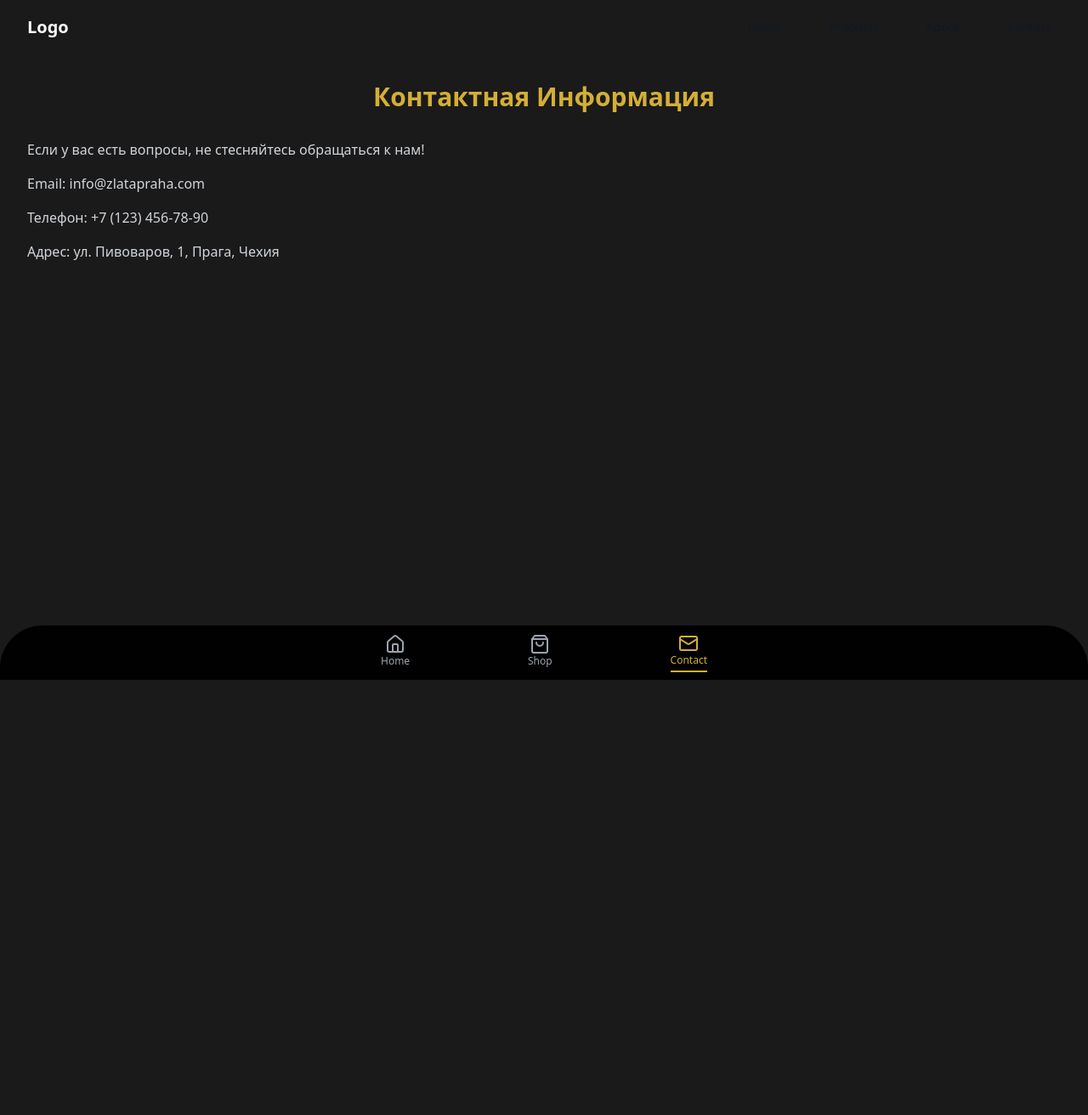
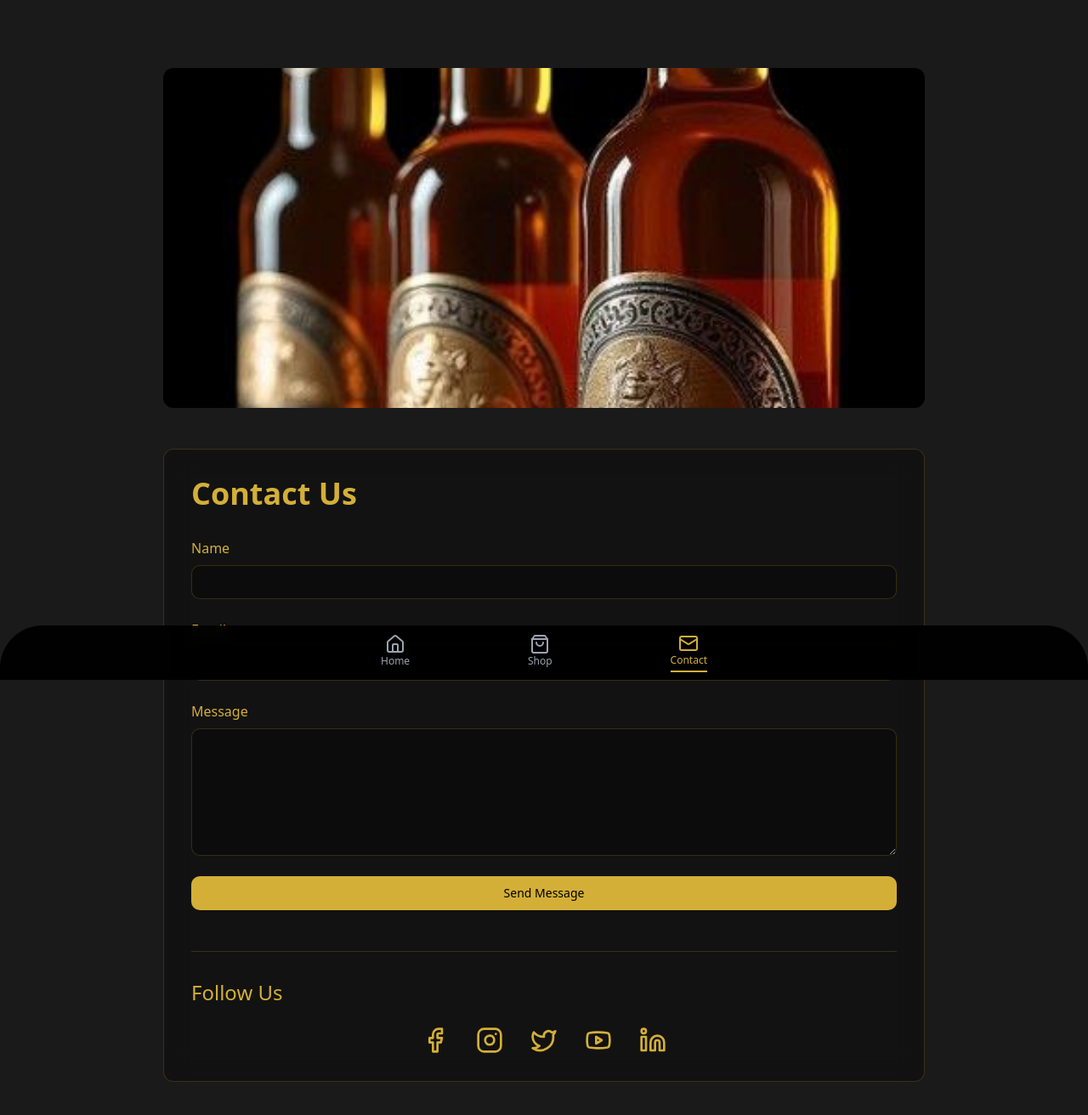
Before and after one commit to CYBERSTALKER07/zlata_praha, a React (Vite) app: page /contact in a window 1280 px wide. Shown: the top 1312 px of the page at 85% size. Before the commit the page ends 800 px from the top, so only its background shows below. Built offline with nearby package versions, Linux system fonts and the light colour scheme.

Commit message:
Reverted to edit 7c413f6b-6e50-47f4-a723-4dabdf4e766f: "Add additional sections to project
Implemented new sections to enhance the project layout and content.
[skip gpt_engineer]"

```diff
--- a/src/components/Features.tsx
+++ b/src/components/Features.tsx
@@ -5,18 +5,18 @@ import { Zap, Shield, Star } from "lucide-react";
 const features = [
   {
     icon: Zap,
-    title: "Молниеносная Скорость",
-    description: "Испытайте невероятную скорость и производительность нашей платформы."
+    title: "Lightning Fast",
+    description: "Experience incredible speed and performance with our optimized platform."
   },
   {
     icon: Shield,
-    title: "Безопасность в Основе",
-    description: "Создано с учетом безопасности, гарантируя защиту ваших данных."
+    title: "Secure by Design",
+    description: "Built with security in mind, ensuring your data is always protected."
   },
   {
     icon: Star,
-    title: "Премиум Качество",
-    description: "Наслаждайтесь первоклассными функциями, превосходящими ожидания."
+    title: "Premium Quality",
+    description: "Enjoy top-tier features and functionality that exceed expectations."
   }
 ];
 
@@ -50,10 +50,10 @@ export const Features = () => {
       <div className="max-w-7xl mx-auto px-4 sm:px-6 lg:px-8">
         <div className="text-center mb-16">
           <h2 className="text-3xl font-bold text-gray-900 sm:text-4xl">
-            Почему Выбирают Нас
+            Why Choose Us
           </h2>
           <p className="mt-4 text-lg text-gray-600">
-            Откройте для себя, что делает нашу платформу уникальной
+            Discover what makes our platform unique
           </p>
         </div>
 
--- a/src/pages/Contact.tsx
+++ b/src/pages/Contact.tsx
@@ -1,17 +1,68 @@
-import { Navigation } from "@/components/Navigation";
+import { Button } from "@/components/ui/button";
+import { Input } from "@/components/ui/input";
+import { Textarea } from "@/components/ui/textarea";
+import { Facebook, Instagram, Twitter, Youtube, Linkedin } from "lucide-react";
+import SplashScreen from "@/components/SplashScreen";
 
 const Contact = () => {
   return (
-    <div className="min-h-screen bg-darkBg">
-      <Navigation />
-      <div className="max-w-7xl mx-auto px-4 sm:px-6 lg:px-8 py-24">
-        <h2 className="text-3xl font-bold text-golden mb-8 text-center">Контактная Информация</h2>
-        <p className="text-gray-300 mb-4">Если у вас есть вопросы, не стесняйтесь обращаться к нам!</p>
-        <p className="text-gray-300 mb-4">Email: info@zlatapraha.com</p>
-        <p className="text-gray-300 mb-4">Телефон: +7 (123) 456-78-90</p>
-        <p className="text-gray-300 mb-4">Адрес: ул. Пивоваров, 1, Прага, Чехия</p>
+    <>
+      <SplashScreen />
+      <div className="min-h-screen bg-darkBg pt-20 pb-24">
+        <div className="container mx-auto px-4">
+          <div className="max-w-4xl mx-auto">
+            <img
+              src="/lovable-uploads/a048cf85-697d-4a5c-a6af-37e34615f7b3.png"
+              alt="Zlata Praha Contact"
+              className="w-full h-[400px] object-cover rounded-lg mb-12"
+            />
+
+            <div className="glass-card p-8">
+              <h1 className="text-4xl font-bold text-golden mb-8">Contact Us</h1>
+
+              <form className="space-y-6 mb-12">
+                <div>
+                  <label className="text-golden block mb-2">Name</label>
+                  <Input className="bg-black/30 border-golden/20" />
+                </div>
+                <div>
+                  <label className="text-golden block mb-2">Email</label>
+                  <Input className="bg-black/30 border-golden/20" type="email" />
+                </div>
+                <div>
+                  <label className="text-golden block mb-2">Message</label>
+                  <Textarea className="bg-black/30 border-golden/20 min-h-[150px]" />
+                </div>
+                <Button className="w-full bg-golden hover:bg-golden/80 text-black">
+                  Send Message
+                </Button>
+              </form>
+
+              <div className="border-t border-golden/20 pt-8">
+                <h2 className="text-2xl text-golden mb-6">Follow Us</h2>
+                <div className="flex justify-center gap-8">
+                  <a href="#" className="text-golden hover:text-golden/80 transition-colors">
+                    <Facebook size={32} />
+                  </a>
+                  <a href="#" className="text-golden hover:text-golden/80 transition-colors">
+                    <Instagram size={32} />
+                  </a>
+                  <a href="#" className="text-golden hover:text-golden/80 transition-colors">
+                    <Twitter size={32} />
+                  </a>
+                  <a href="#" className="text-golden hover:text-golden/80 transition-colors">
+                    <Youtube size={32} />
+                  </a>
+                  <a href="#" className="text-golden hover:text-golden/80 transition-colors">
+                    <Linkedin size={32} />
+                  </a>
+                </div>
+              </div>
+            </div>
+          </div>
+        </div>
       </div>
-    </div>
+    </>
   );
 };
 
--- a/src/pages/Index.tsx
+++ b/src/pages/Index.tsx
@@ -1,18 +1,18 @@
 import { Navigation } from "@/components/Navigation";
 import { Hero } from "@/components/Hero";
+import { Features } from "@/components/Features";
 import { BestSellers } from "@/components/BestSellers";
 import { Story } from "@/components/Story";
 import { Heritage } from "@/components/Heritage";
 import { Craftsmanship } from "@/components/Craftsmanship";
 import { Testimonials } from "@/components/Testimonials";
-import SplashScreen from "@/components/SplashScreen";
 
 const Index = () => {
   return (
     <div className="min-h-screen bg-darkBg">
-      <SplashScreen />
       <Navigation />
       <Hero />
+      <Features />
       <BestSellers />
       <Story />
       <Heritage />
```
